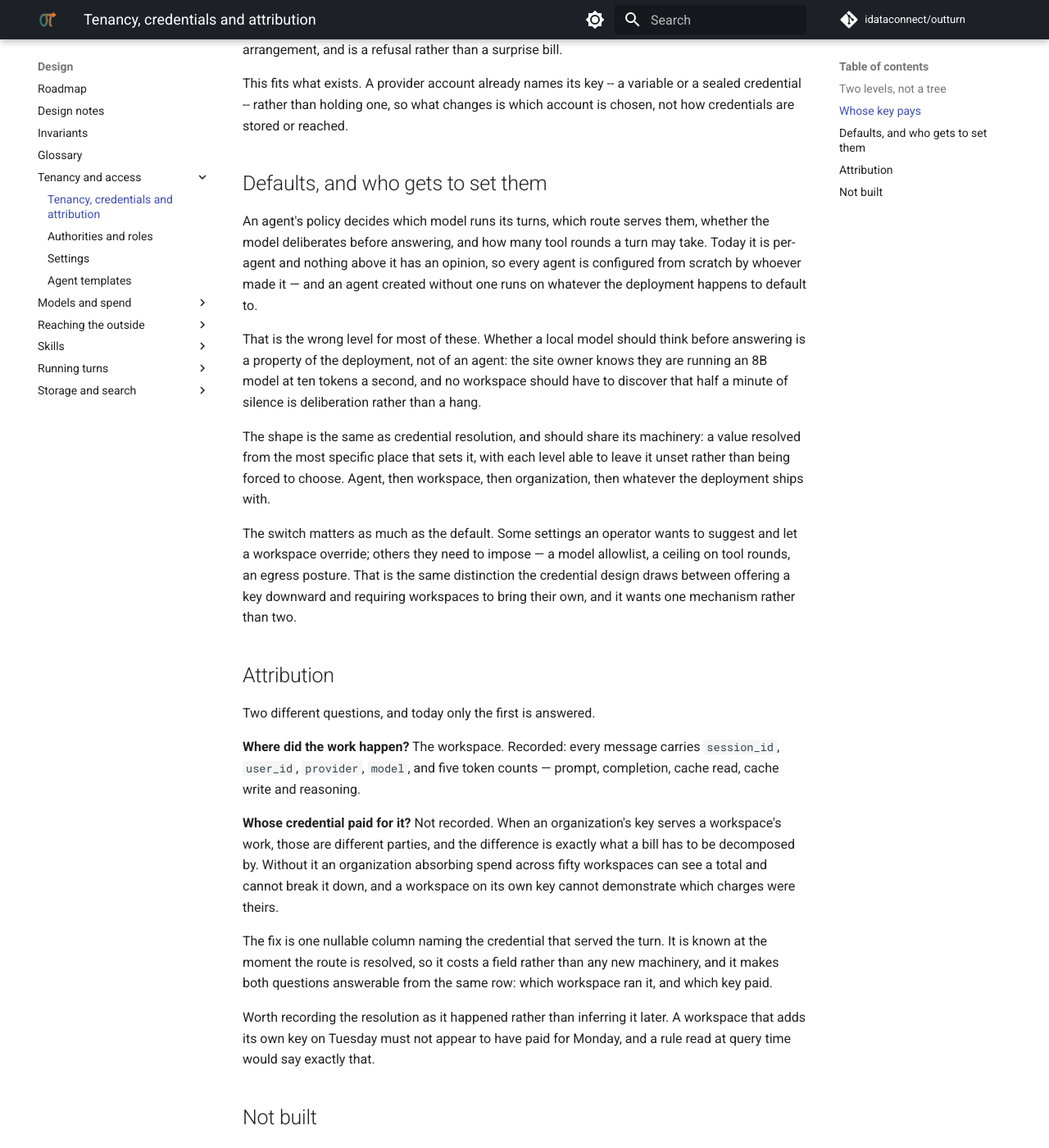
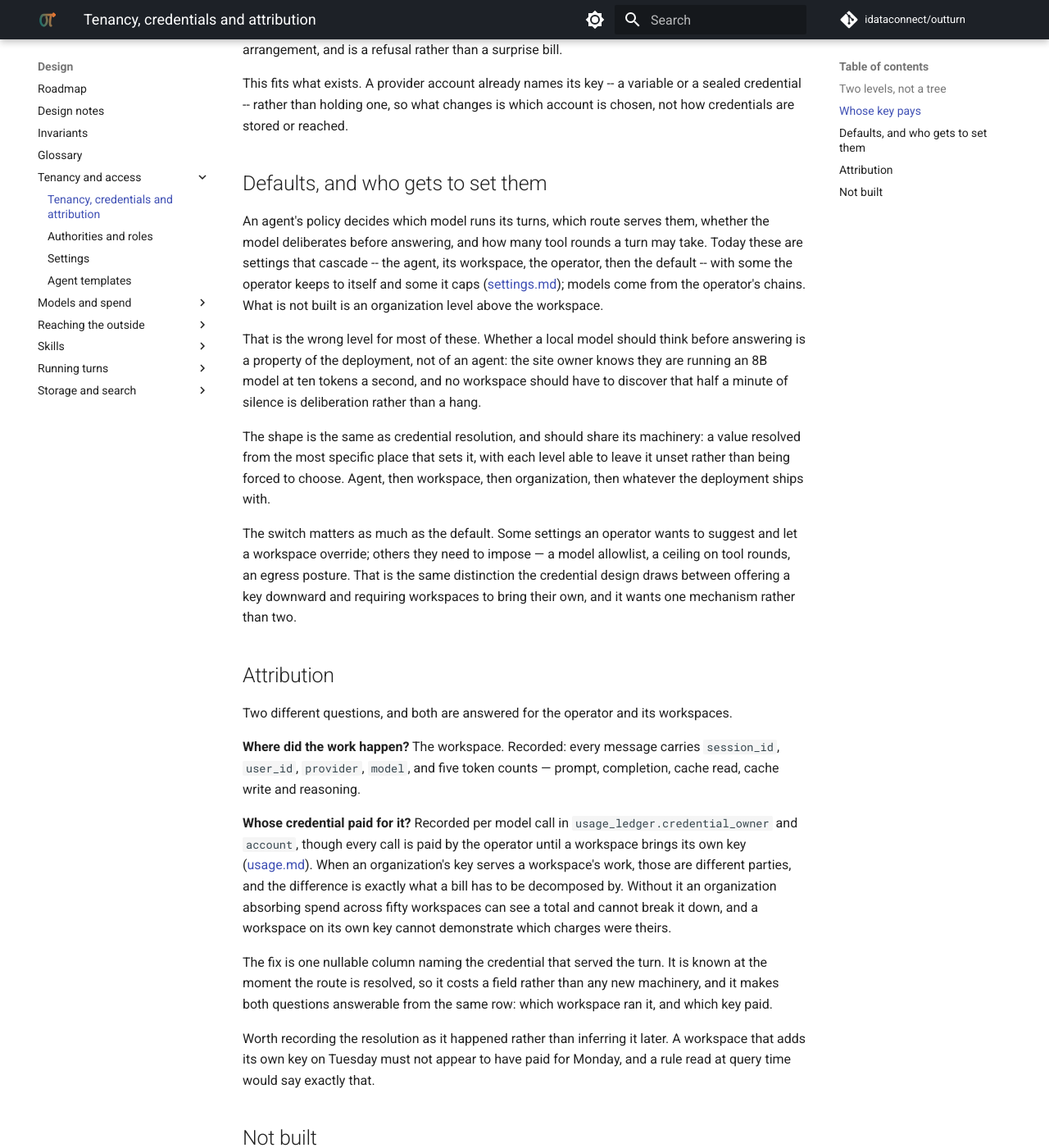
Before and after one commit to idataconnect/outturn, an MkDocs documentation site: the page built from docs/workspaces.md, in a window 1280 px wide and 1400 px high, scrolled down 1384 px. Shown: the whole window at 82% size. Built offline with MkDocs 1.6.1 and Material for MkDocs 9.7.7, drawn with Linux system fonts in a browser that asks for light colours; comment, search, counter and statistics services are not loaded; some of the changed text lies outside the part shown.

Commit message:
Bring the workspaces, template and first-run docs up to what is built
Settings cascade above the agent, who paid is recorded, workspaces are
administered from the platform, a templated agent's name is settled as
the template's, a retired template comes back, and an approved charge
goes through.

Co-Authored-By: Claude Opus 5.5 <noreply@anthropic.com>

```diff
--- a/docs/workspaces.md
+++ b/docs/workspaces.md
@@ -62,9 +62,10 @@ is which account is chosen, not how credentials are stored or reached.
 
 An agent's policy decides which model runs its turns, which route serves them,
 whether the model deliberates before answering, and how many tool rounds a turn
-may take. Today it is per-agent and nothing above it has an opinion, so every
-agent is configured from scratch by whoever made it — and an agent created
-without one runs on whatever the deployment happens to default to.
+may take. Today these are settings that cascade -- the agent, its workspace,
+the operator, then the default -- with some the operator keeps to itself and
+some it caps ([settings.md](settings.md)); models come from the operator's
+chains. What is not built is an organization level above the workspace.
 
 That is the wrong level for most of these. Whether a local model should think
 before answering is a property of the deployment, not of an agent: the site
@@ -86,13 +87,16 @@ two.
 
 ## Attribution
 
-Two different questions, and today only the first is answered.
+Two different questions, and both are answered for the operator and its
+workspaces.
 
 **Where did the work happen?** The workspace. Recorded: every message carries
 `session_id`, `user_id`, `provider`, `model`, and five token counts —
 prompt, completion, cache read, cache write and reasoning.
 
-**Whose credential paid for it?** Not recorded. When an organization's key
+**Whose credential paid for it?** Recorded per model call in
+`usage_ledger.credential_owner` and `account`, though every call is paid by the
+operator until a workspace brings its own key ([usage.md](usage.md)). When an organization's key
 serves a workspace's work, those are different parties, and the difference is
 exactly what a bill has to be decomposed by. Without it an organization
 absorbing spend across fifty workspaces can see a total and cannot break it down,
@@ -109,7 +113,9 @@ Monday, and a rule read at query time would say exactly that.
 
 ## Not built
 
-Organizations, the ownership column, the credential resolution order and its
-switch, and the paying-credential attribution. `workspace_id` is the isolation
+Organizations, the ownership column, and their level of credential
+resolution. Workspaces themselves are built: the operator creates, renames and
+deletes them at Platform → Workspaces (`/v1/workspaces`), and the platform's
+own workspace cannot be deleted. `workspace_id` is the isolation
 boundary today and will remain so; everything here is added above and beside
 it rather than through it.
```
Also changed, not shown: docs/agent-templates.md (+7 -7 lines), docs/take-it-for-a-spin.md (+4 -5 lines).
